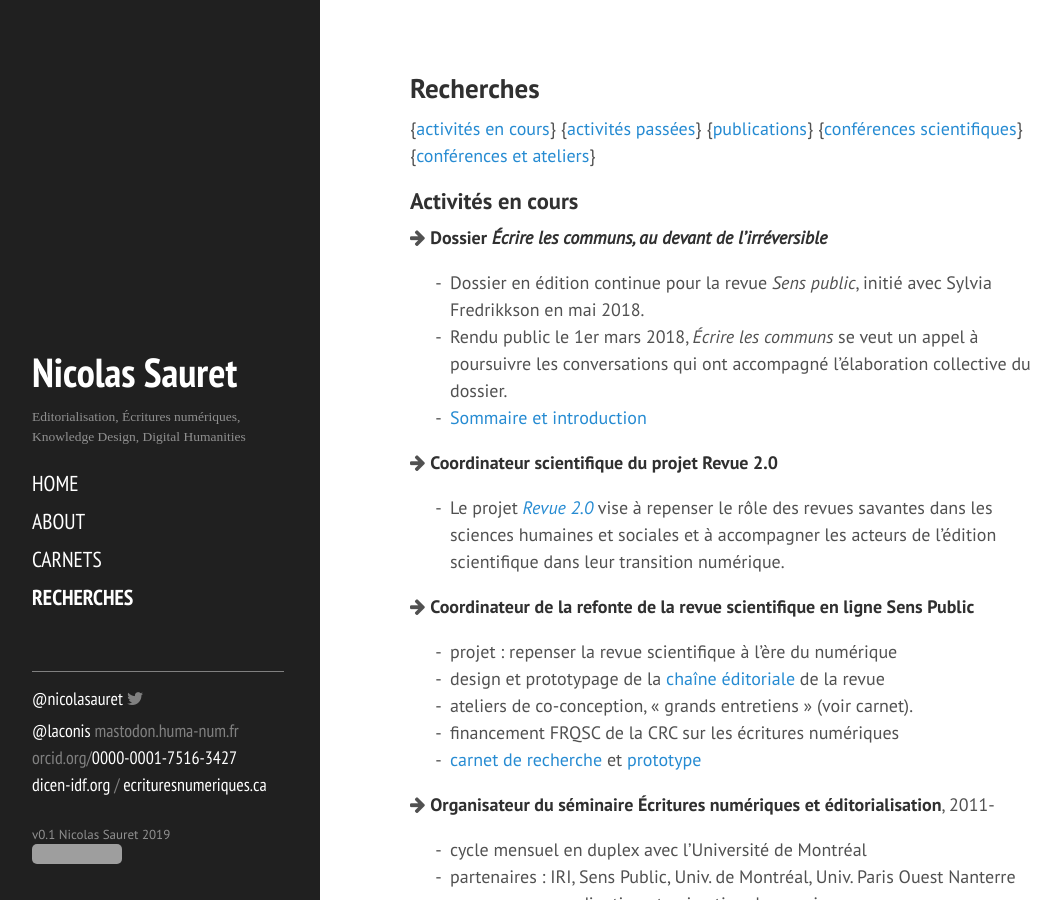
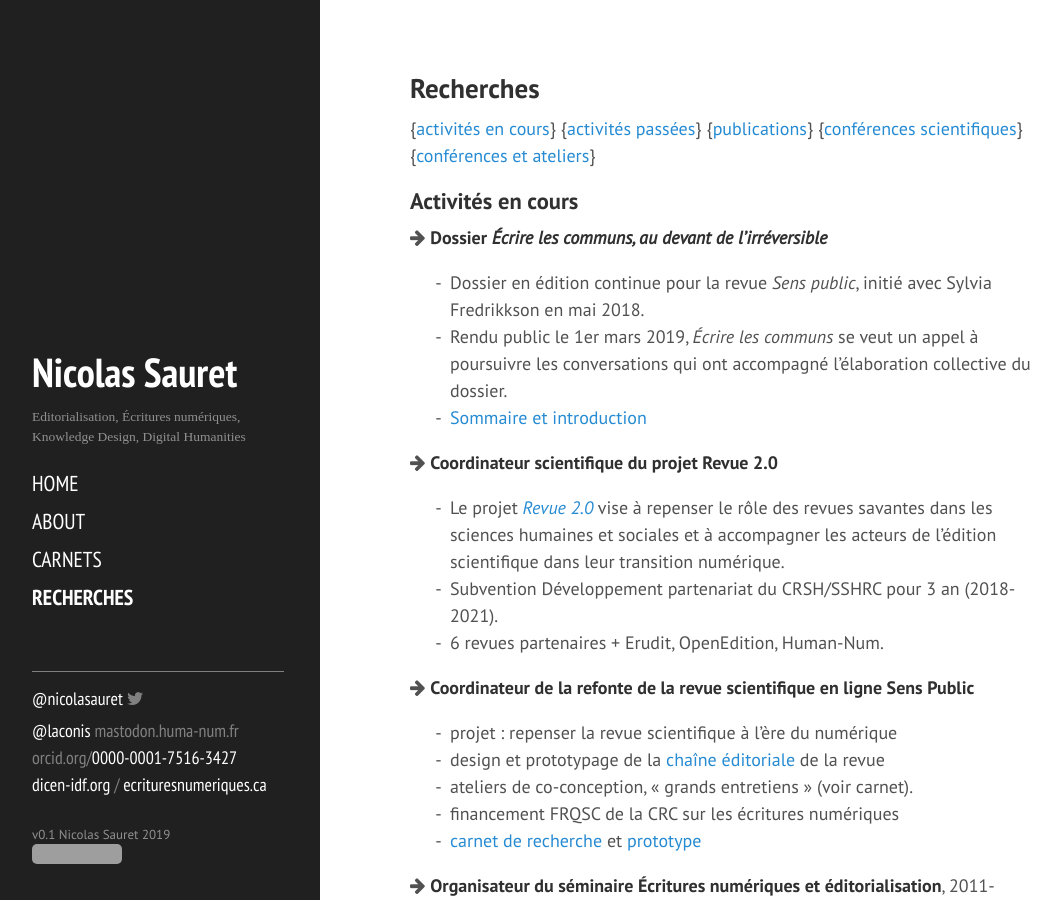
Before and after one commit to lakonis/lakonis.github.io, a Jekyll site: the page built from recherches.md, in a window 1280 px wide and 900 px high. Shown: the whole window, without its empty margins (4-1065 px from the left). Built offline with Jekyll 4.4.1, drawn with Linux system fonts in a browser that asks for light colours; nearby versions of some CDN libraries; grey boxes are pictures that could not be loaded.

Commit message:
update recherches

```diff
--- a/recherches.md
+++ b/recherches.md
@@ -10,13 +10,15 @@ title: Recherches
 <i class="fa fa-arrow-right"></i> **Dossier _Écrire les communs, au devant de l'irréversible_**
 
 - Dossier en édition continue pour la revue _Sens public_, initié avec Sylvia Fredrikkson en mai 2018.
-- Rendu public le 1er mars 2018, _Écrire les communs_ se veut un appel à poursuivre les conversations qui ont accompagné l'élaboration collective du dossier.
+- Rendu public le 1er mars 2019, _Écrire les communs_ se veut un appel à poursuivre les conversations qui ont accompagné l'élaboration collective du dossier.
 - [Sommaire et introduction](http://sens-public.org/article1383.html)
 
 
 <i class="fa fa-arrow-right"></i> **Coordinateur scientifique du projet Revue 2.0**
 
 - Le projet [_Revue 2.0_](http://revue20.org/) vise à repenser le rôle des revues savantes dans les sciences humaines et sociales et à accompagner les acteurs de l’édition scientifique dans leur transition numérique.
+- Subvention Développement partenariat du CRSH/SSHRC pour 3 an (2018-2021).
+- 6 revues partenaires + Erudit, OpenEdition, Human-Num.
 
 
 <i class="fa fa-arrow-right"></i> **Coordinateur de la refonte de la revue scientifique en ligne Sens Public**
```
